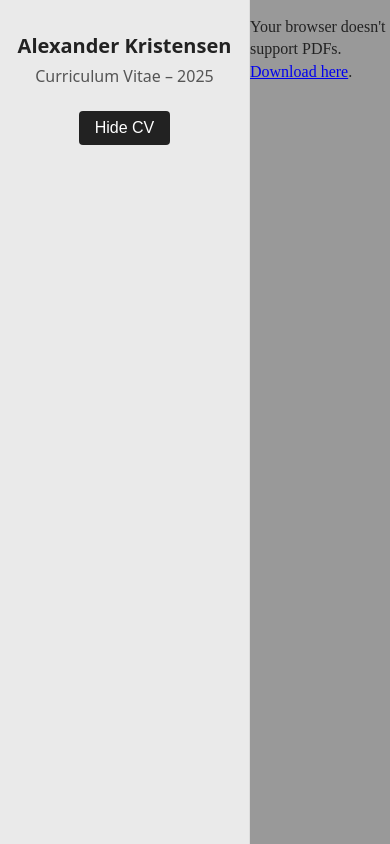
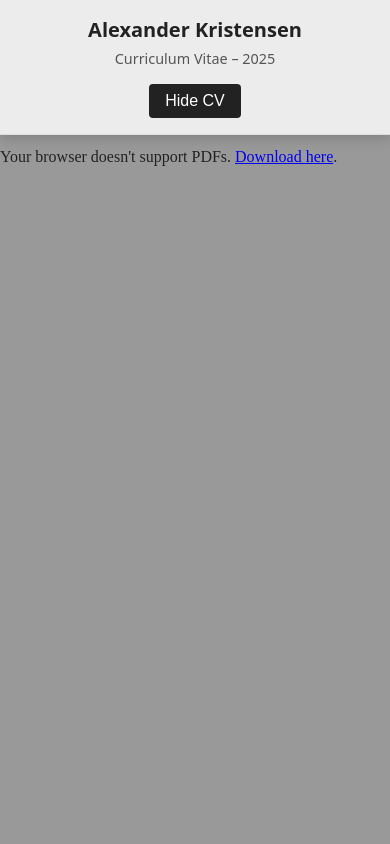
Before and after one commit to alkrdev/PortfolioPDF, a plain HTML site: page index.html in a window 390 px wide. Both pictures are taken after a click on the button "View CV". Drawn offline with Linux system fonts and the light colour scheme.

Commit message:
Implement responsive design for sidebar layout
Added responsive design styles for sidebar and content.

```diff
--- a/css/style.css
+++ b/css/style.css
@@ -21,6 +21,7 @@ html {
 body {
   margin: 0;
   height: 100vh;
+  overflow: hidden;
 }
 
 /* ==========================================================================
@@ -32,7 +33,7 @@ body {
   margin: 0;
 }
 
-/* Sidebar */
+/* Sidebar (desktop) */
 .sidebar {
   width: 250px;
   background: #f5f5f5;
@@ -46,11 +47,12 @@ body {
   text-align: center;
   border-right: 1px solid #ddd;
   transition: background 0.6s ease;
+  z-index: 10;
 }
 
 .sidebar h1 {
   margin: 0 0 0.25em;
-  font-size: 1.25em;
+  font-size: 1.5em;
   color: #222;
 }
 
@@ -144,6 +146,70 @@ body {
 
 .layout.active .sidebar {
   background: #eaeaea;
+}
+
+/* ==========================================================================
+   Responsive Design
+   ========================================================================== */
+
+@media (max-width: 768px) {
+  .layout {
+    flex-direction: column;
+  }
+
+  /* Sidebar becomes fixed top bar */
+  .sidebar {
+    width: 100%;
+    height: auto;
+    border-right: none;
+    border-bottom: 1px solid #ddd;
+    padding: 1em;
+    position: fixed;
+    top: 0;
+    left: 0;
+    background: #f5f5f5;
+    box-shadow: 0 2px 6px rgba(0, 0, 0, 0.08);
+    backdrop-filter: blur(4px);
+    -webkit-backdrop-filter: blur(4px);
+    z-index: 10;
+    transition:
+      box-shadow 0.4s ease,
+      backdrop-filter 0.4s ease,
+      background-color 0.4s ease;
+  }
+
+  /* Deepen shadow and darken background when CV (overlay) is active */
+  .layout.active .sidebar {
+    background: #ececec;
+    box-shadow: 0 4px 12px rgba(0, 0, 0, 0.15);
+    backdrop-filter: blur(6px);
+    -webkit-backdrop-filter: blur(6px);
+  }
+
+  .sidebar h1 {
+    font-size: 1.25em;
+  }
+
+  .sidebar p {
+    font-size: 0.9em;
+    margin-bottom: 1em;
+  }
+
+  .content {
+    margin-top: 130px;
+    height: calc(100vh - 130px);
+  }
+
+  /* PDF slides vertically on small screens */
+  #pdf-container {
+    top: 100%;
+    left: 0;
+    transform: translateY(0);
+  }
+
+  #pdf-container.visible {
+    transform: translateY(-100%);
+  }
 }
 
 /*
```
